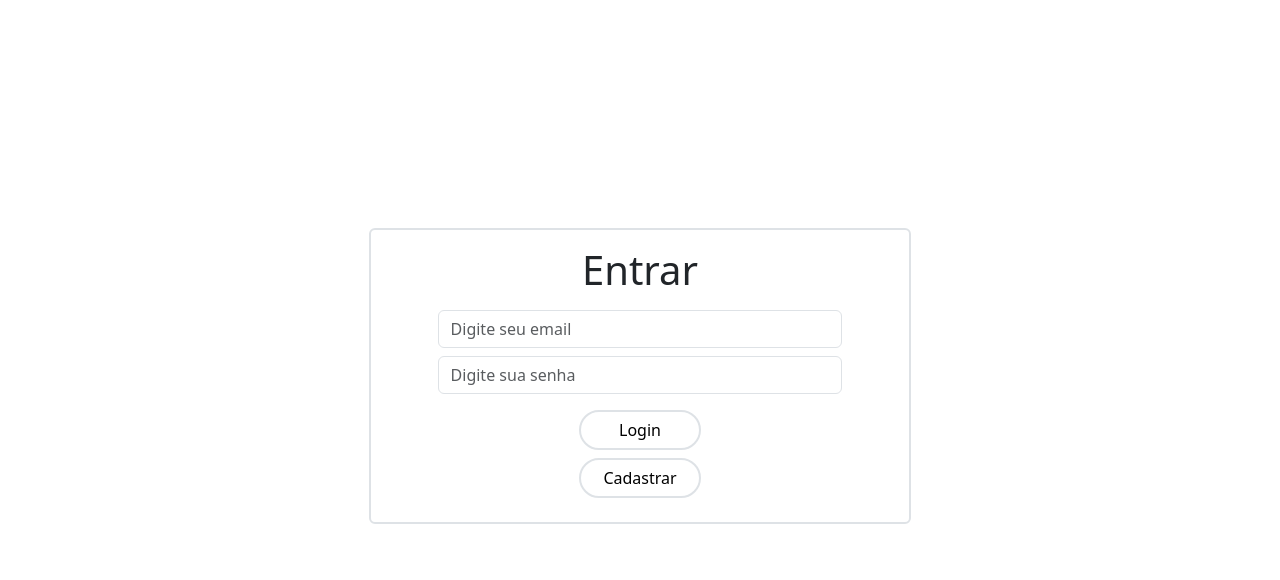
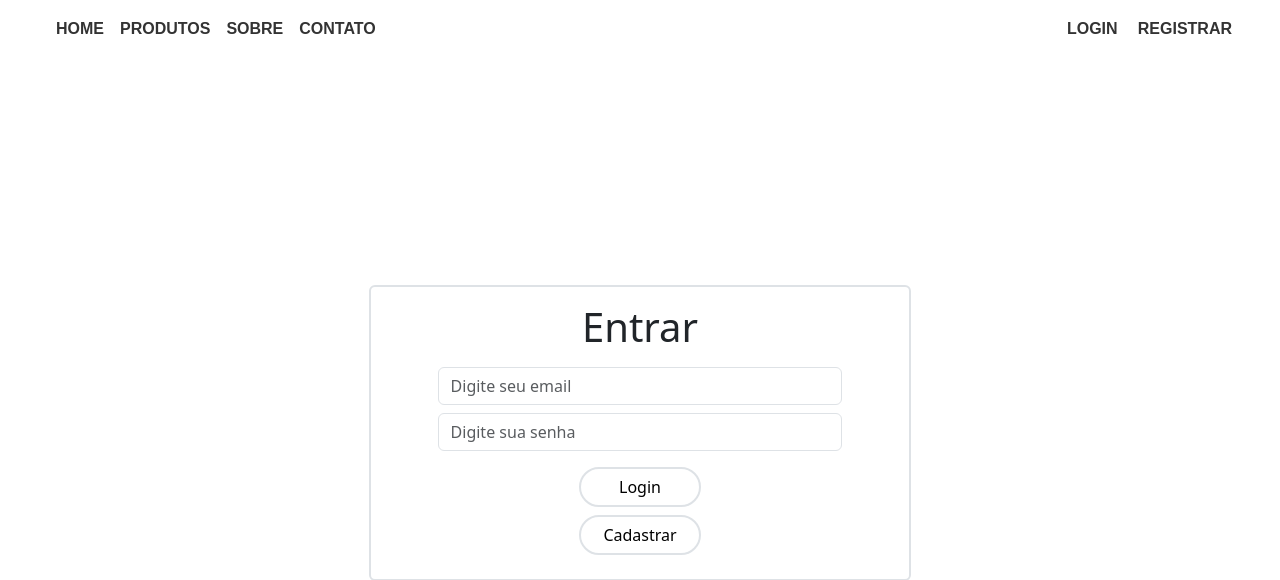
Before and after one commit to AfonsoDolmen/projeto-ecommerce, a Django app: page / in a window 1280 px wide. Shown: the top 580 px of the page. Run offline with Django 5.2, Linux system fonts and the light colour scheme.

Commit message:
Header desenvolvido.

```diff
--- a/setup/templates/components/_header.html
+++ b/setup/templates/components/_header.html
@@ -1,6 +1,48 @@
 <header class="container-fluid p-2 header-container">
     <div class="row w-100 header-elements-container">
-        <div class="col left-side-header"></div>
-        <div class="col right-side-header"></div>
+        <div class="col left-side-header">
+            <div class="p-2 menu-container">
+                <ul class="d-flex menu-list">
+                    <li class="menu-element mx-2"><a class="menu-link-element header-link" href="#">HOME</a></li>
+                    <li class="menu-element mx-2"><a class="menu-link-element header-link" href="#">PRODUTOS</a></li>
+                    <li class="menu-element mx-2"><a class="menu-link-element header-link" href="#">SOBRE</a></li>
+                    <li class="menu-element mx-2"><a class="menu-link-element header-link" href="#">CONTATO</a></li>
+                </ul>
+            </div>
+        </div>
+        <div class="col right-side-header">
+            <div class="d-flex justify-content-end w-100 user-info-container">
+                <div class="user-info-content p-2">
+                    {% if not user.is_authenticated %}
+                        <a class="mx-2 user-auth-link header-link" href="{% url 'login' %}">LOGIN</a>
+                        <a class="mx-2 user-auth-link header-link" href="{% url 'register' %}">REGISTRAR</a>
+                    {% else %}
+                        <div class="d-flex user-auth-container">
+                            <div class="mx-3 mt-1 cart-container">
+                                <!-- Carrinho ainda em desenvolvimento -->
+                                <svg xmlns="http://www.w3.org/2000/svg" width="30" height="30" fill="currentColor" class="bi bi-cart3" viewBox="0 0 16 16">
+                                    <path d="M0 1.5A.5.5 0 0 1 .5 1H2a.5.5 0 0 1 .485.379L2.89 3H14.5a.5.5 0 0 1 .49.598l-1 5a.5.5 0 0 1-.465.401l-9.397.472L4.415 11H13a.5.5 0 0 1 0 1H4a.5.5 0 0 1-.491-.408L2.01 3.607 1.61 2H.5a.5.5 0 0 1-.5-.5M3.102 4l.84 4.479 9.144-.459L13.89 4zM5 12a2 2 0 1 0 0 4 2 2 0 0 0 0-4m7 0a2 2 0 1 0 0 4 2 2 0 0 0 0-4m-7 1a1 1 0 1 1 0 2 1 1 0 0 1 0-2m7 0a1 1 0 1 1 0 2 1 1 0 0 1 0-2"/>
+                                </svg>
+                            </div>
+
+                            <div class="user-auth-element">
+                                <button class="dropdown-toggle border-0 bg-transparent" type="button" data-bs-toggle="dropdown" aria-expanded="false">
+                                    <svg xmlns="http://www.w3.org/2000/svg" width="38" height="38" fill="currentColor" class="bi bi-person-circle" viewBox="0 0 16 16">
+                                        <path d="M11 6a3 3 0 1 1-6 0 3 3 0 0 1 6 0"/>
+                                        <path fill-rule="evenodd" d="M0 8a8 8 0 1 1 16 0A8 8 0 0 1 0 8m8-7a7 7 0 0 0-5.468 11.37C3.242 11.226 4.805 10 8 10s4.757 1.225 5.468 2.37A7 7 0 0 0 8 1"/>
+                                    </svg>
+                                </button>
+
+                                <ul class="dropdown-menu">
+                                    <li><h6 class="dropdown-header user-auth-welcome">Olá, {{ user.username.capitalize }}!</h6></li>
+                                    <li><hr class="dropdown-divider"></li>
+                                    <li><a class="dropdown-item logout-link" href="#">Sair</a></li>
+                                </ul>
+                            </div>
+                        </div>
+                    {% endif %}
+                </div>
+            </div>
+        </div>
     </div>
 </header>
--- a/static/global/css/global.css
+++ b/static/global/css/global.css
@@ -5,3 +5,45 @@ html, body {
 main {
     height: 90%;
 }
+
+.menu-list {
+    list-style-type: none;
+    list-style-position: outside;
+}
+
+.header-link {
+    position: relative;
+}
+
+.header-link::after {
+    content: '';
+    position: absolute;
+    left: 0;
+    bottom: 0;
+    width: 0;
+    height: 2px;
+    background-color: #0056b3;
+    transition: width 0.3s ease;
+}
+
+.header-link:hover::after {
+    width: 100%;
+}
+
+.header-link {
+    font-family: Arial;
+    font-weight: bold;
+    text-decoration: none;
+    color: #333333;
+}
+
+.user-welcome-text {
+    font-family: Arial;
+    font-weight: bold;
+    font-size: 1.1em;
+    margin-right: 10px;
+}
+
+.logout-link {
+    color: var(--bs-danger) !important;
+}
```
